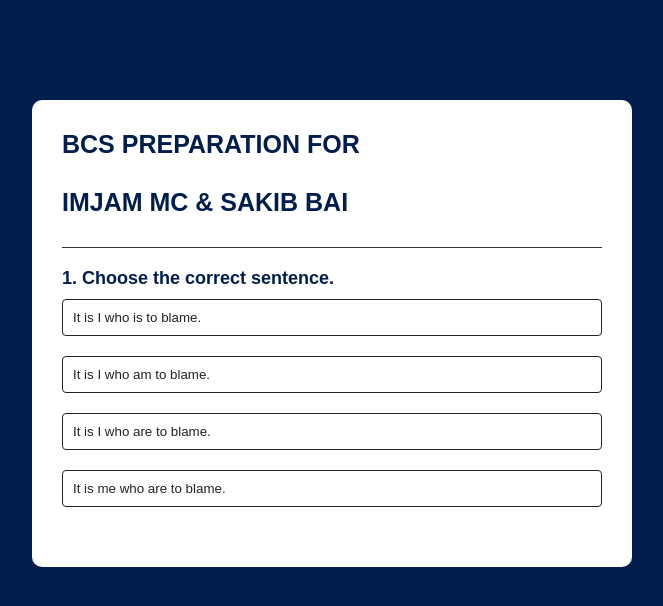
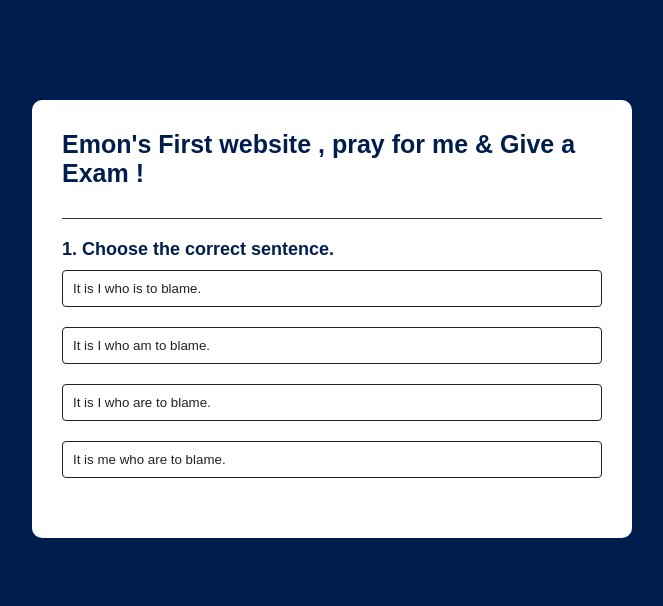
Before and after one commit to sadek0008/exam-app, a plain HTML site: page index.html in a window 1280 px wide. Shown: the whole page, without its empty margins (308-971 px from the left). Drawn offline with Linux system fonts and the light colour scheme.

Commit message:
Update index.html

```diff
--- a/index.html
+++ b/index.html
@@ -8,8 +8,7 @@
 </head>
 <body>
     <div class="app">
-        <h1>BCS PREPARATION FOR <BR></BR>
-            IMJAM MC & SAKIB BAI</h1>
+        <h1>Emon's First website , pray for me & Give a Exam !</h1>
         <div class="quiz">
             <h2 id="Question">question goes here</h2>
             <div id="answer-buttons">
```
